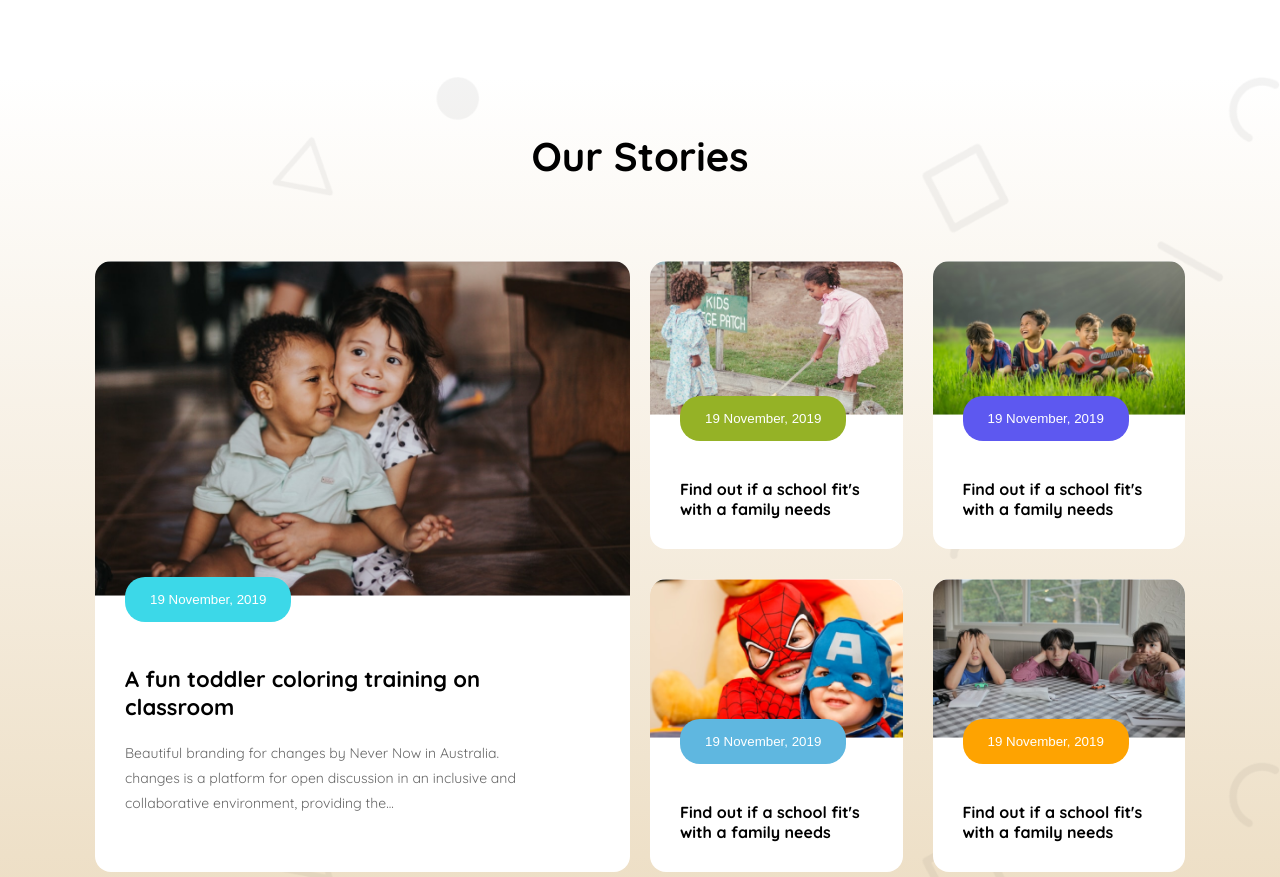
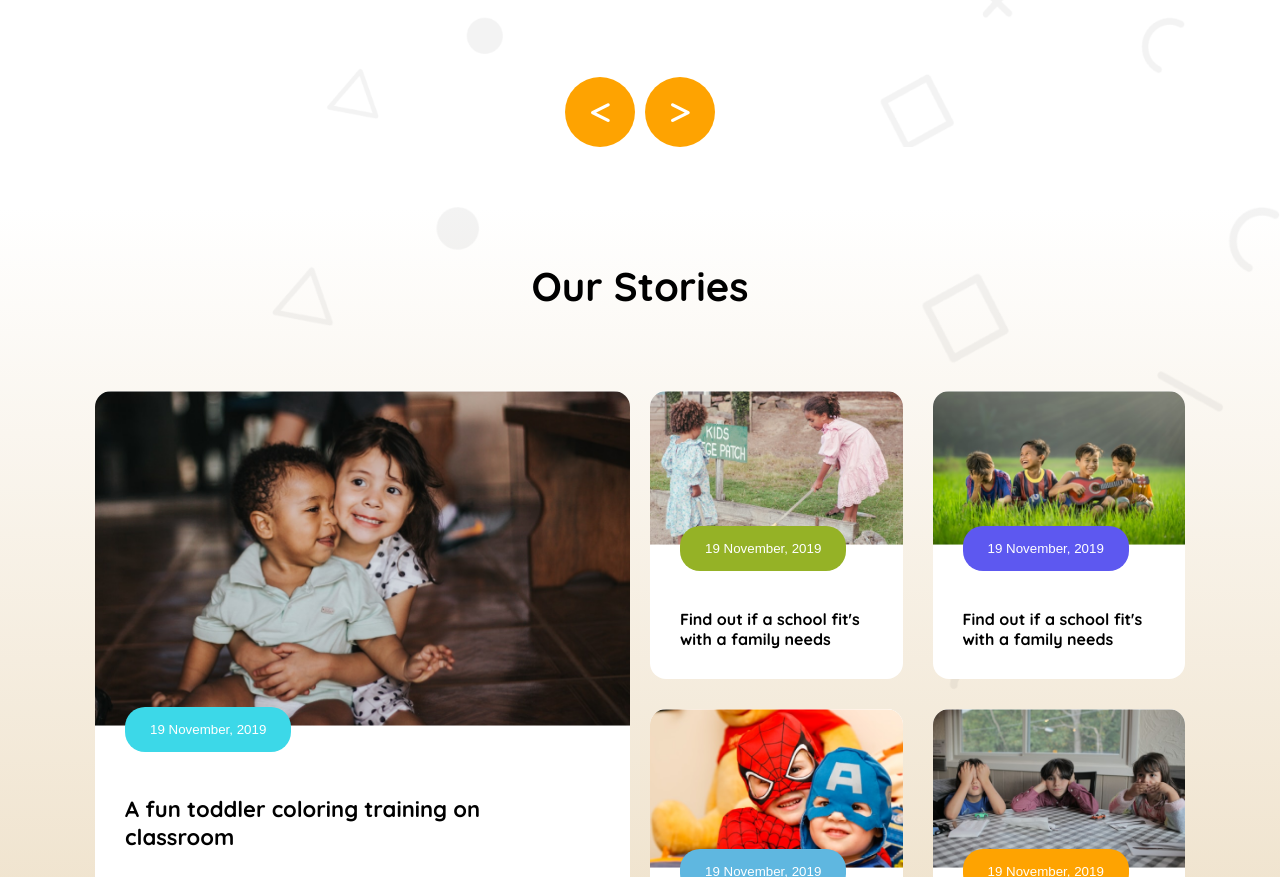
Before and after one commit to SHShadhin/kids-school, a plain HTML site: page index.html in a window 1280 px wide. Shown: the part 1326-2203 px from the top of the page. Drawn offline with Linux system fonts and the light colour scheme.

Commit message:
scroll icon added

```diff
--- a/index.html
+++ b/index.html
@@ -89,6 +89,18 @@
               nascetur ridiculus mu sdis parturient
             </p>
             <h6 class="violet">Read More</h6>
+          </div>
+        </div>
+        <div class="icon-container">
+          <div class="icons">
+            <div class="less">
+              <i class="fa-solid fa-less-than"></i>
+            </div>
+          </div>
+          <div class="icons">
+            <div class="less">
+              <i class="fa-solid fa-greater-than"></i>
+            </div>
           </div>
         </div>
       </section>
--- a/styles/style.css
+++ b/styles/style.css
@@ -264,9 +264,32 @@ hr {
     rgba(255, 255, 255, 0) 40%
   );
 }
+.icon-container {
+  display: flex;
+  justify-content: center;
+  align-items: center;
+  gap: 10px;
+  margin: 60px 0;
+}
+.icons {
+  height: 70px;
+  width: 70px;
+  border-radius: 50%;
+  background-color: var(--Orange, rgba(254, 163, 1, 1));
+}
+.less {
+  position: relative;
+  top: 20px;
+  left: 26px;
+  color: white;
+  font-size: 25px;
+}
 
 /* responsive card section  */
 @media screen and (max-width: 576px) {
+  .icon-container {
+    display: none;
+  }
   .card h2 {
     margin-top: 50px;
     margin-bottom: 20px;
@@ -278,15 +301,8 @@ hr {
   }
 }
 /* card section end  */
-/* .icon-1 {
-  height: 100px;
-  width: 100px;
-  border-radius: 50%;
-  background-color: var(--Orange, rgba(254, 163, 1, 1));
-} */
 
 /* story section start */
-
 marquee {
   color: rgba(254, 163, 1, 1);
   font-size: 24px;
```
Also changed, not shown: assets/greater-than.png (deleted), assets/next.png (deleted).
